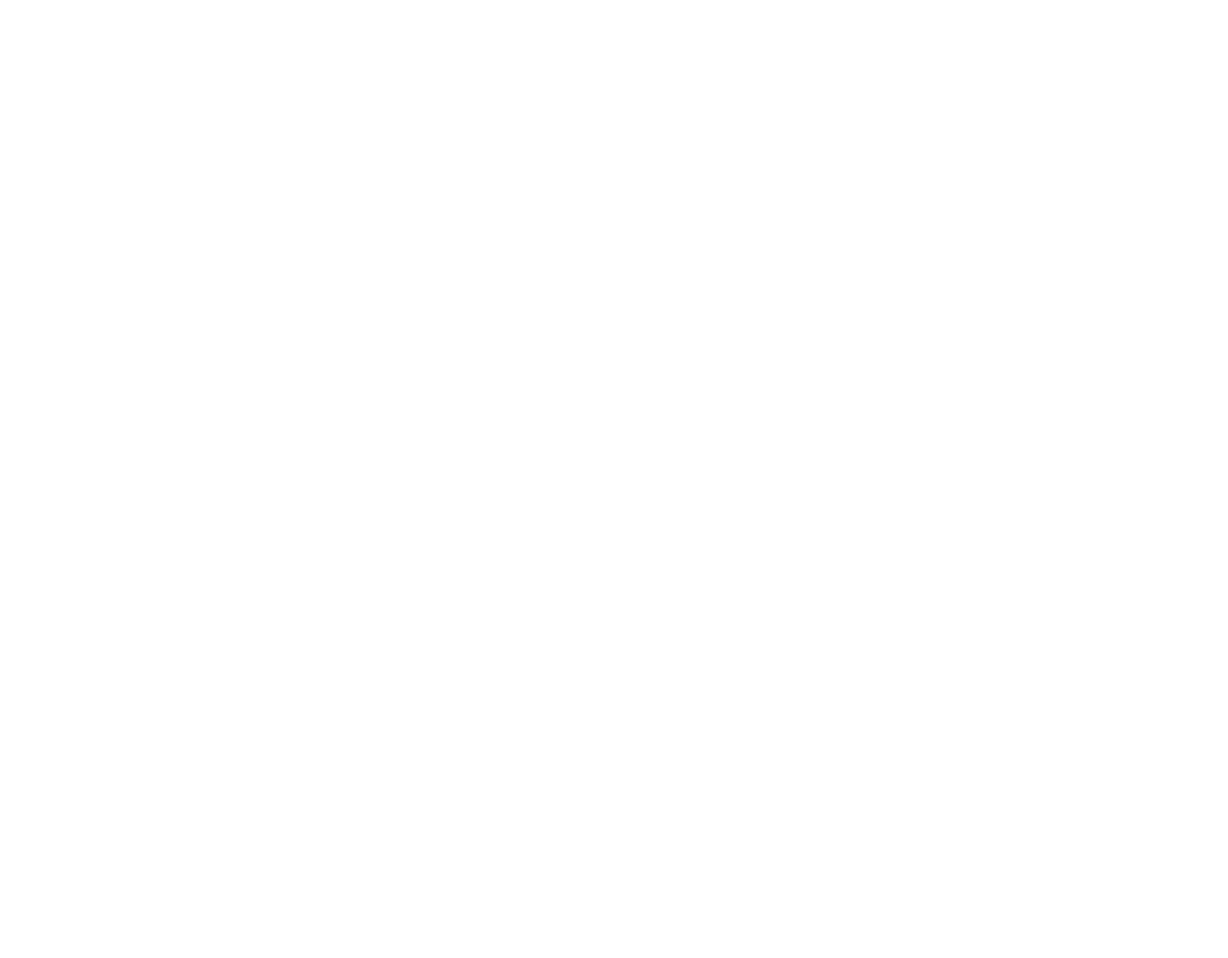
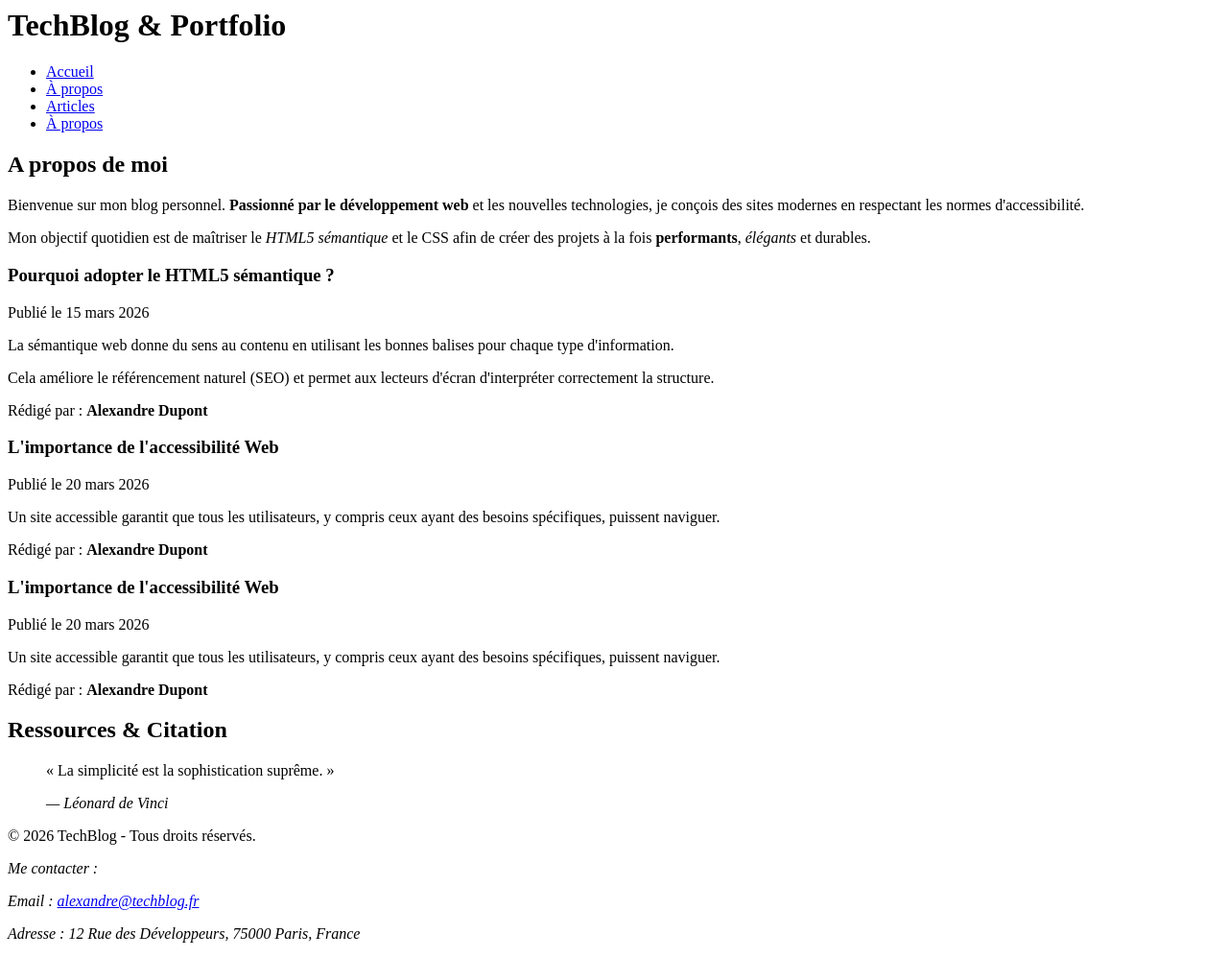
Before and after one commit to ahmedha12/tp1, a plain HTML site: page index1.html in a window 1280 px wide. Shown: the whole page at 96% size. Before the commit the page ends 800 px from the top, so only its background shows below. Drawn offline with Linux system fonts and the light colour scheme.

Commit message:
modification

```diff
--- a/index1.html
+++ b/index1.html
@@ -0,0 +1,73 @@
+<html lang="en">
+<head>
+    <meta charset="UTF-8">
+    <meta name="viewport" content="width=device-width, initial-scale=1.0">
+    <title>Document</title>
+</head>
+<body>
+    <header>
+<h1>TechBlog & Portfolio </h1>
+
+<nav>
+<ul>
+<li><a href="Accueil">Accueil</a></li>
+<li><a href="A propos">À propos</a></li>
+<li><a href="Articles">Articles</a></li>
+<li><a href="Contact">À propos</a></li>
+</ul>
+</nav>
+</header>
+
+<main>
+<section>
+<h2>A propos de moi </h2>
+<p>Bienvenue sur mon blog personnel. <strong>Passionné par le développement web</strong>
+    et les nouvelles technologies, je conçois des sites modernes en respectant les normes d'accessibilité.</p>
+
+<p>Mon objectif quotidien est de maîtriser le <em>HTML5 sémantique</em> et le CSS afin de créer des projets à la fois
+     <strong>performants</strong>, <em>élégants</em> et durables.</p>
+
+<article>
+    <h3>Pourquoi adopter le HTML5 sémantique ?</h3>
+    <p><time datetime="2026-03-15">Publié le 15 mars 2026</time></p>
+    <p>La sémantique web donne du sens au contenu en utilisant les bonnes balises pour chaque type d'information.</p>
+    <p>Cela améliore le référencement naturel (SEO) et permet aux lecteurs d'écran d'interpréter correctement la structure.</p>
+    <p>Rédigé par : <strong>Alexandre Dupont</strong></p>
+  </article>
+
+  <article>
+    <h3>L'importance de l'accessibilité Web</h3>
+    <p><time datetime="2026-03-20">Publié le 20 mars 2026</time></p>
+    <p>Un site accessible garantit que tous les utilisateurs, y compris ceux ayant des besoins spécifiques, puissent naviguer.</p>
+    <p>Rédigé par : <strong>Alexandre Dupont</strong></p>
+  </article>
+
+  <article>
+    <h3>L'importance de l'accessibilité Web</h3>
+    <p><time datetime="2026-03-20">Publié le 20 mars 2026</time></p>
+    <p>Un site accessible garantit que tous les utilisateurs, y compris ceux ayant des besoins spécifiques, puissent naviguer.</p>
+    <p>Rédigé par : <strong>Alexandre Dupont</strong></p>
+  </article>
+</section>
+
+<section id="ressources-citation">
+  <h2>Ressources &amp; Citation</h2>
+  <blockquote>
+    <p>« La simplicité est la sophistication suprême. »</p>
+    <cite>— <em>Léonard de Vinci</em></cite>
+  </blockquote>
+</section>
+
+<footer>
+  <p>&copy; 2026 TechBlog - Tous droits réservés.</p>
+  <address>
+    <p><em>Me contacter :</em></p>
+    <p><em>Email : <a href="mailto:alexandre@techblog.fr">alexandre@techblog.fr</a></em></p>
+    <p><em>Adresse : 12 Rue des Développeurs, 75000 Paris, France</em></p>
+  </address>
+</footer>
+</section>
+
+
+</body>
+</html>
```
Also changed, not shown: index.html (+1 -0 lines).
